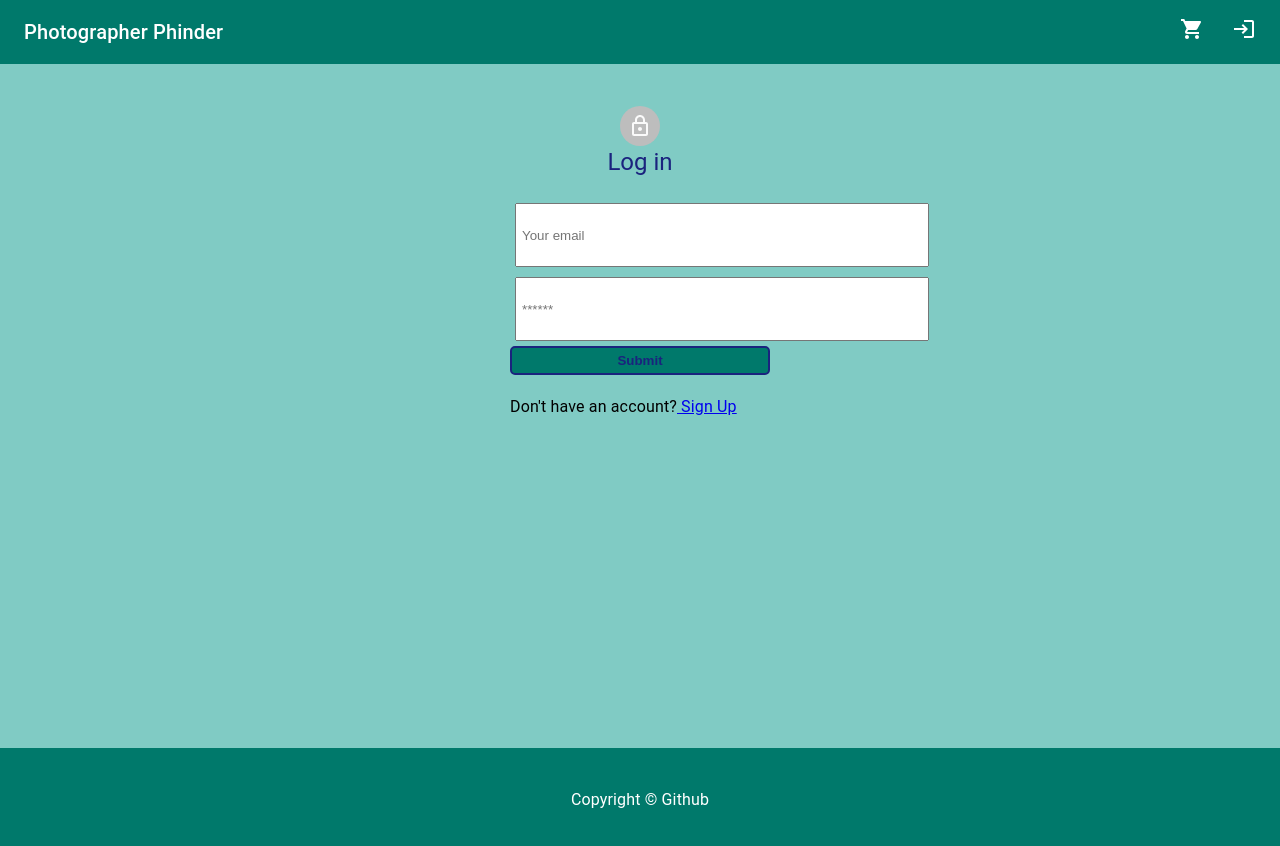
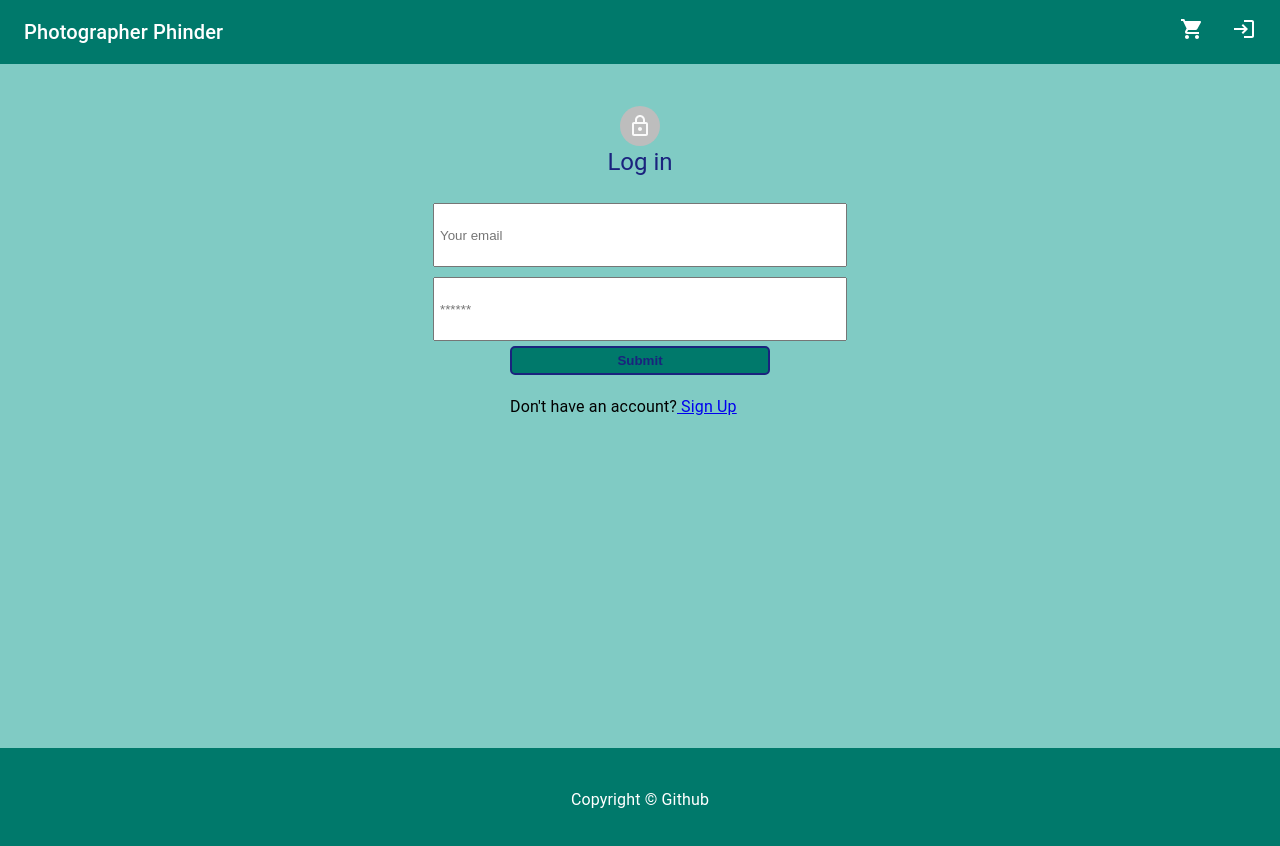
Before and after one commit to Bryanna711/photophinder2, a React (Create React App) app in the folder client/: page /login in a window 1280 px wide. Shown: the top 846 px of the page. Built offline with nearby package versions, Linux system fonts and the light colour scheme.

Commit message:
fixed button on loginpage

```diff
--- a/client/src/App.css
+++ b/client/src/App.css
@@ -80,6 +80,7 @@ form {
   display: flex;
   justify-content: center;
   flex-direction: column;
+  align-items: center;
 }
 
 input {
@@ -98,6 +99,7 @@ input {
   border-style: solid;
   border-width: 2px;
   border-radius: 5px;
+  width: 100%;
 }
 
 .signup {
@@ -119,3 +121,8 @@ input {
   width: 400px;
   height: 150px;
 }
+
+/* .btn {
+  display: flex;
+  justify-content: center;
+} */
```
Also changed, not shown: 2 other files (tests, documents, lock files or other folders).
